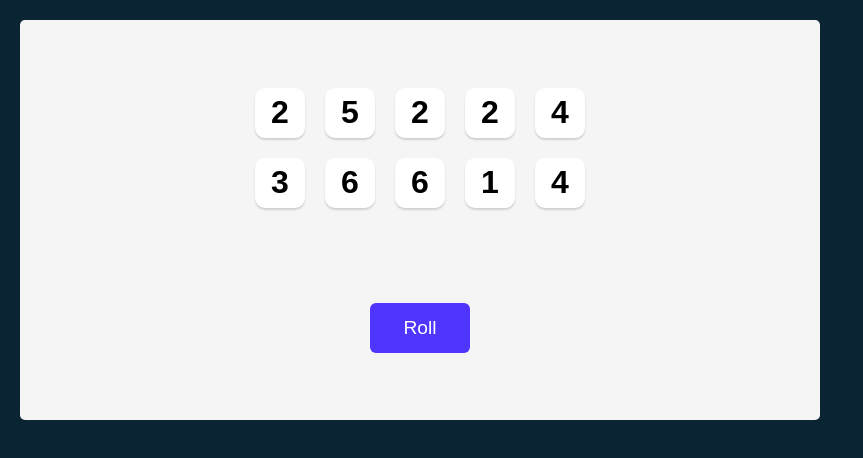
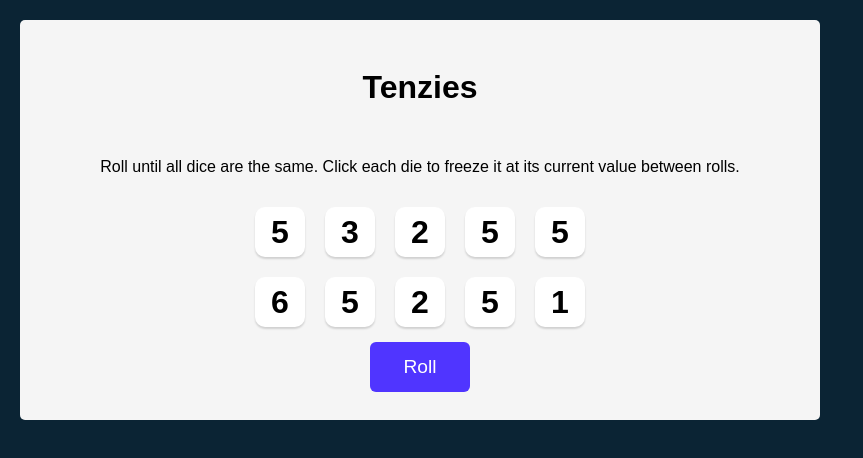
Before and after one commit to GregoireGeoffroy/TenziesGame, a React (Vite) app: page / in a window 1280 px wide. Shown: the top 458 px of the page, without its empty margins (0-863 px from the left). Built offline with nearby package versions, Linux system fonts and the light colour scheme.

Commit message:
complete hold dice

```diff
--- a/src/App.jsx
+++ b/src/App.jsx
@@ -6,20 +6,28 @@
 export default function App() {
   const [dice, setDice] = useState(allNewDice())
 
+  function generateNewDie() {
+    return {
+        value: Math.ceil(Math.random() * 6),
+        isHeld: false,
+        id: nanoid()
+    }
+}
+
 function allNewDice() {
     const newDice = []
     for (let i = 0; i < 10; i++) {
-        newDice.push({
-            value: Math.ceil(Math.random() * 6),
-            isHeld: false,
-            id: nanoid()
-        })
+        newDice.push(generateNewDie())
     }
     return newDice
 }
 
 function rollDice() {
-    setDice(allNewDice())
+    setDice(oldDice => oldDice.map(die => {
+        return die.isHeld ?
+            die :
+            generateNewDie()
+    }))
 }
 
 function holdDice(id) {
@@ -41,6 +49,8 @@
 
 return (
     <main>
+        <h1 className="title">Tenzies</h1>
+        <p className="instructions">Roll until all dice are the same. Click each die to freeze it at its current value between rolls.</p>
         <div className="dice-container">
             {diceElements}
         </div>
```
Lines whose indentation alone changed are shown as unchanged.
